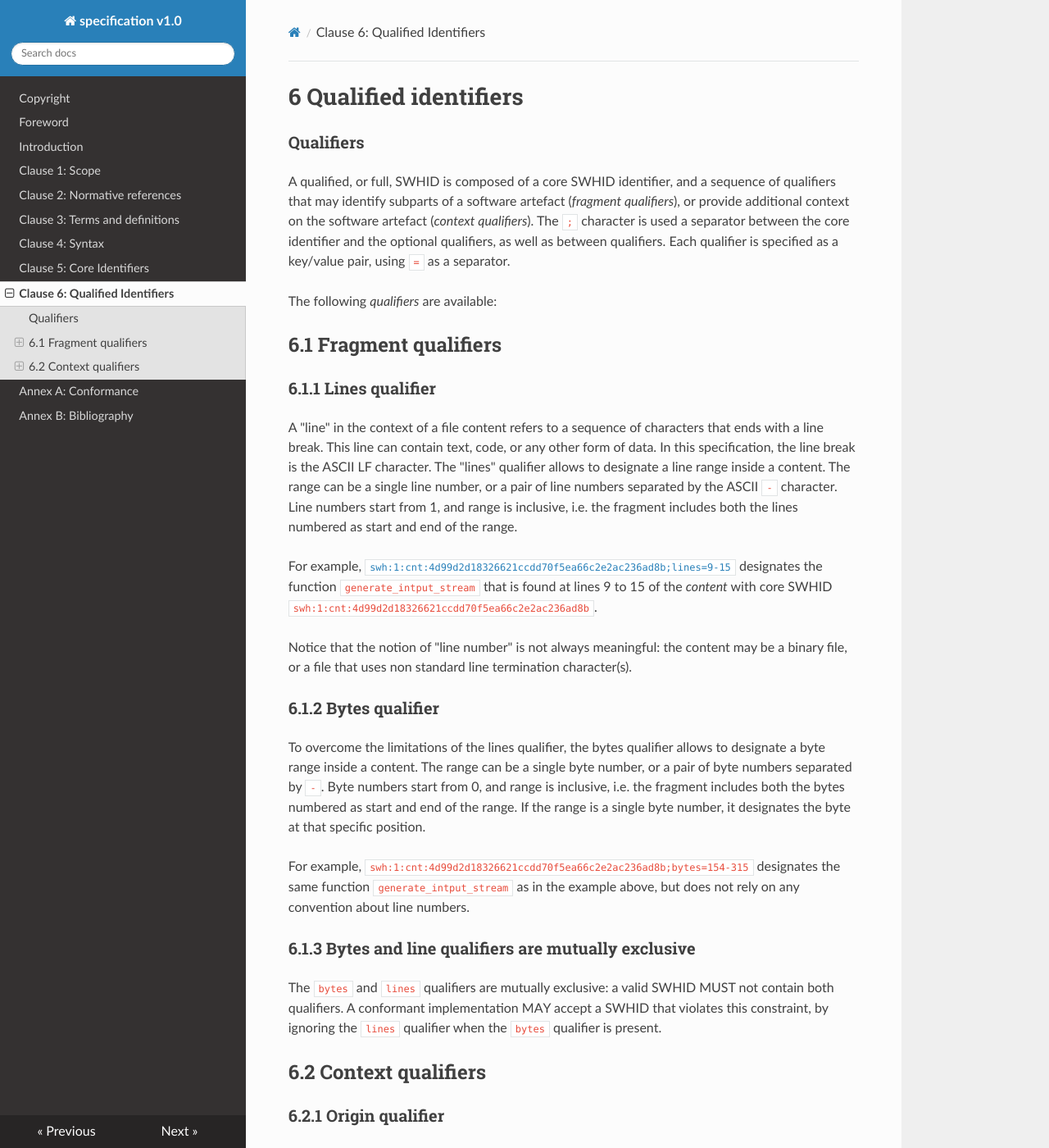
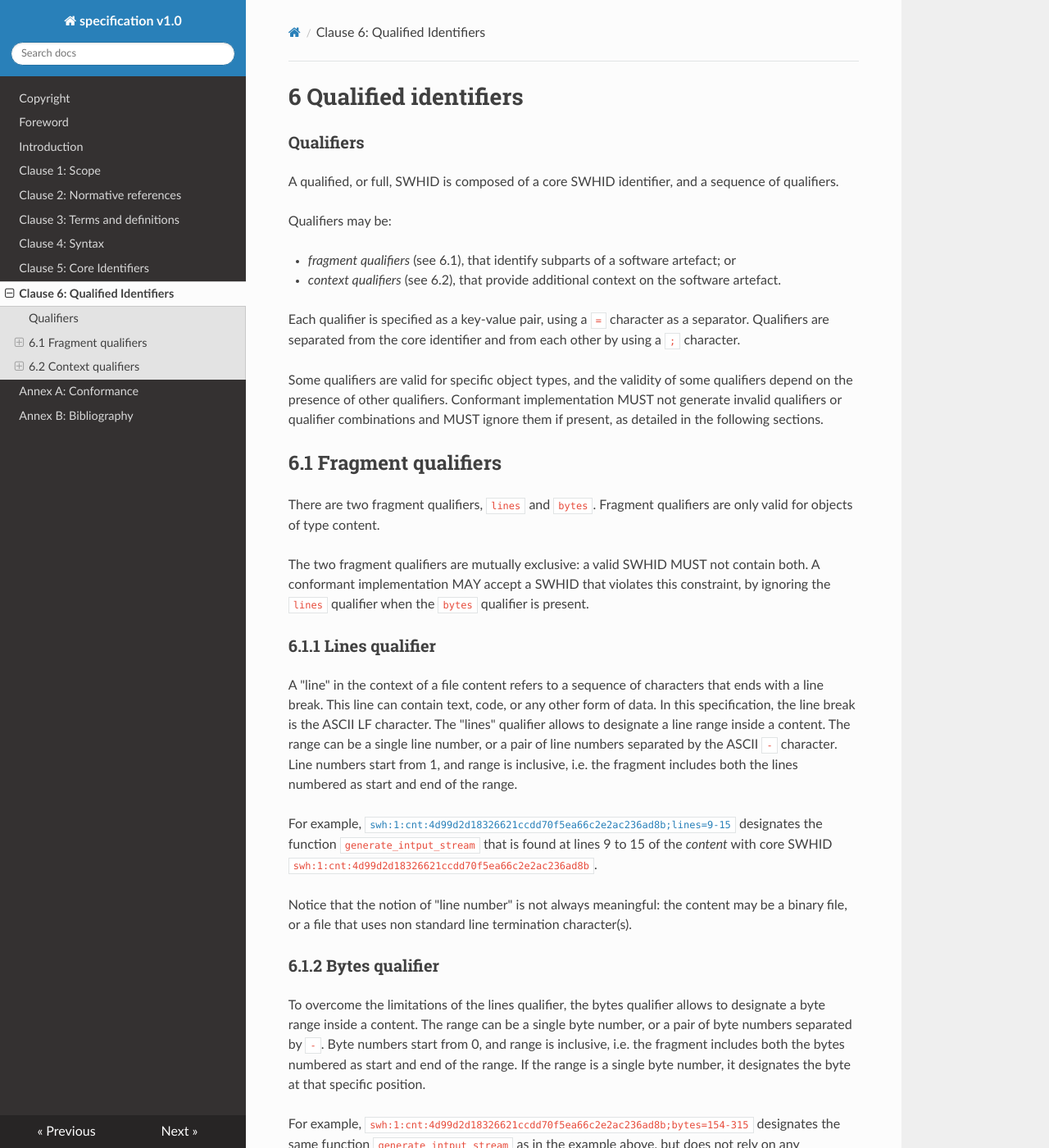
Before and after one commit to swhid/specification, an MkDocs documentation site: the page built from Chapters/6.Qualified_identifiers.md, in a window 1280 px wide and 1400 px high. Shown: the whole window at 82% size. Built offline with MkDocs 1.6.1, drawn with Linux system fonts in a browser that asks for light colours; nearby versions of some CDN libraries; some of the changed text lies outside the part shown.

Commit message:
Adds restrictions on qualifiers
Resolves #31

Signed-off-by: Alexios Zavras <github@zvr.gr>

```diff
--- a/Chapters/6.Qualified_identifiers.md
+++ b/Chapters/6.Qualified_identifiers.md
@@ -3,15 +3,30 @@
 ### Qualifiers
 
 A qualified, or full, SWHID is composed of a core SWHID identifier, and a
-sequence of qualifiers that may identify subparts of a software artefact
-(*fragment qualifiers*), or provide additional context on the software artefact
-(*context qualifiers*). The `;` character is used a separator between the core
-identifier and the optional qualifiers, as well as between qualifiers. Each
-qualifier is specified as a key/value pair, using `=` as a separator.
+sequence of qualifiers.
 
-The following *qualifiers* are available:
+Qualifiers may be:
+
+- *fragment qualifiers* (see 6.1), that identify subparts of a software artefact; or
+- *context qualifiers* (see 6.2), that provide additional context on the software artefact.
+
+Each qualifier is specified as a key-value pair, using a `=` character as a separator.
+Qualifiers are separated from the core identifier and from each other by using a `;` character.
+
+Some qualifiers are valid for specific object types,
+and the validity of some qualifiers depend on the presence of other qualifiers.
+Conformant implementation MUST not generate invalid qualifiers
+or qualifier combinations and MUST ignore them if present,
+as detailed in the following sections.
 
 ## 6.1 Fragment qualifiers
+
+There are two fragment qualifiers, `lines` and `bytes`.
+Fragment qualifiers are only valid for objects of type content.
+
+The two fragment qualifiers are mutually exclusive: a valid SWHID MUST not contain both.
+A conformant implementation MAY accept a SWHID that violates this constraint,
+by ignoring the `lines` qualifier when the `bytes` qualifier is present.
 
 ### 6.1.1 Lines qualifier
 
@@ -37,14 +52,11 @@ For example, `swh:1:cnt:4d99d2d18326621ccdd70f5ea66c2e2ac236ad8b;bytes=154-315`
 designates the same function `generate_intput_stream` as in the example above, but
 does not rely on any convention about line numbers.
 
-### 6.1.3 Bytes and line qualifiers are mutually exclusive
-
-The `bytes` and `lines` qualifiers are mutually exclusive: a valid SWHID MUST not contain both qualifiers.
-A conformant implementation MAY accept a SWHID that violates this constraint, by ignoring the `lines` qualifier when the `bytes` qualifier is present.
 
 ## 6.2 Context qualifiers
 
 ### 6.2.1 Origin qualifier
+
 This qualifier allows to declare the *software origin* where the
 object has been found or observed, as an URI.
 
@@ -58,6 +70,7 @@ can change or disappear over time (it is the case of the example above, as
 gitorious.org was shut down in 2015).
 
 ### 6.2.2 Visit qualifier
+
 This qualifier allows to add the core SWHID identifier of the *snapshot*
 of the repository where the object has been found or observed.
 
@@ -66,14 +79,11 @@ indicates that the content seen previously with the function `generate_intput_st
 been seen in the Git repository at `https://gitorious.org/ocamlp3l/ocamlp3l_cvs.git`, when
 its full state had the SWHID core identifier `swh:1:snp:d7f1b9eb7ccb596c2622c4780febaa02549830f9`.
 
-### 6.2.3 Anchor qualifier
-This qualifier is used in conjunction with the `path` qualifier.
-It allows to identify a node in the Merkle DAG relative to which
-a *path to the object* is specified, as the core identifier of a directory,
-a revision, a release or a snapshot. See the example provided for the
-`path` qualifier.
+This qualifier is only valid when the `origin` qualifier is also present.
+Otherwise, it MUST be ignored.
 
-### 6.2.4 Path qualifier
+### 6.2.3 Path qualifier
+
 This qualifier allows to declare the *absolute file path*, from the *root
 directory* associated to the *anchor node*, to the object designated by the core
 SWHID identifier; when the anchor denotes a directory, a revision or a release,
@@ -85,6 +95,20 @@ For example, [`swh:1:cnt:4d99d2d18326621ccdd70f5ea66c2e2ac236ad8b;origin=https:/
 indicates that the content seen previously with the function `generate_intput_stream` has
 been seen in the Git repository at `https://gitorious.org/ocamlp3l/ocamlp3l_cvs.git`, when
 its full state had the SWHID core identifier `swh:1:snp:d7f1b9eb7ccb596c2622c4780febaa02549830f9`, and that it is named `simplefarm.ml` in the directory `Simplefarm` contained in the directory `Examples` contained in the root directory associated to the revision with core SWHID `swh:1:rev:2db189928c94d62a3b4757b3eec68f0a4d4113f0`.
+
+This qualifier is only valid when the object type is not content.
+Otherwise, it MUST be ignored.
+
+### 6.2.4 Anchor qualifier
+
+This qualifier is used in conjunction with the `path` qualifier.
+It allows to identify a node in the Merkle DAG relative to which
+a *path to the object* is specified, as the core identifier of a directory,
+a revision, a release or a snapshot. See the example provided for the
+`path` qualifier.
+
+This qualifier is only valid when the `path` qualifier is also present.
+Otherwise, it MUST be ignored.
 
 ### 6.3 Comparing qualified SWHIDs
 
```
